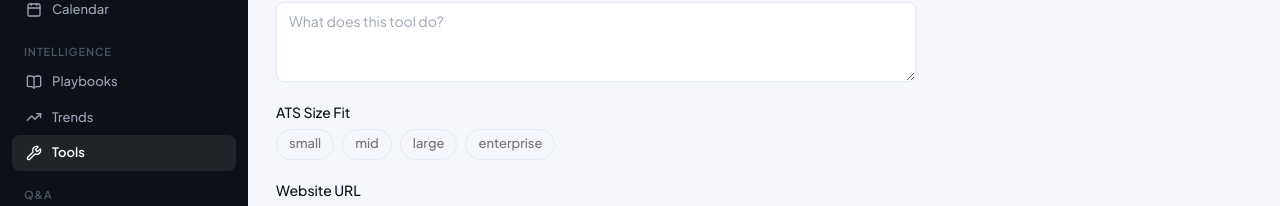
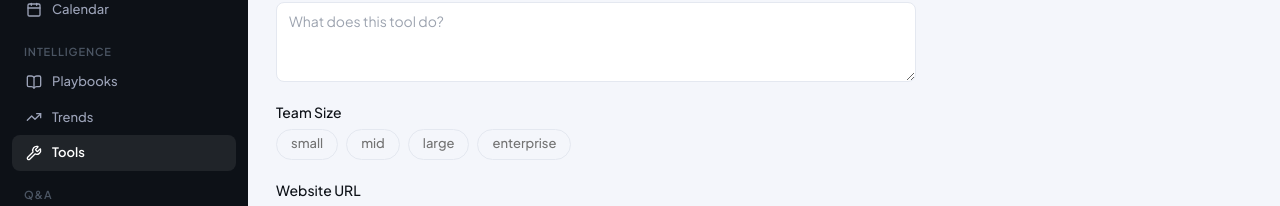
Before and after one commit to ATSTeam-WFG/ATS-Consultations, a Next.js app: page /tools/new in a window 1280 px wide. Shown: the part 280-486 px from the top of the page. Built offline with nearby package versions, Linux system fonts and the light colour scheme; no server answers.

Commit message:
refine(tools): purple accent chips, indigo size pills, rename ATS Size Fit → Team Size

```diff
--- a/app/(app)/tools/new/page.tsx
+++ b/app/(app)/tools/new/page.tsx
@@ -100,7 +100,7 @@ export default function NewToolPage() {
           </div>
 
           <div className="form-group">
-            <label className="form-label">ATS Size Fit</label>
+            <label className="form-label">Team Size</label>
             <div style={{ display: 'flex', gap: '0.5rem', flexWrap: 'wrap' }}>
               {ATS_SIZES.map((size) => (
                 <button
@@ -108,14 +108,16 @@ export default function NewToolPage() {
                   type="button"
                   onClick={() => toggleSize(size)}
                   style={{
-                    padding: '0.3rem 0.75rem',
+                    padding: '0.3rem 0.875rem',
                     borderRadius: '9999px',
                     fontSize: '0.8125rem',
-                    fontWeight: 500,
-                    border: `1px solid ${atsSizeFit.includes(size) ? 'var(--ats-blue)' : 'var(--border)'}`,
-                    background: atsSizeFit.includes(size) ? 'var(--ats-blue-light)' : 'transparent',
-                    color: atsSizeFit.includes(size) ? 'var(--ats-blue-dark)' : 'var(--muted-foreground)',
+                    fontWeight: atsSizeFit.includes(size) ? 600 : 500,
+                    border: '1px solid',
+                    borderColor: atsSizeFit.includes(size) ? 'var(--ats-indigo)' : 'var(--border)',
+                    background: atsSizeFit.includes(size) ? 'var(--ats-indigo)' : 'transparent',
+                    color: atsSizeFit.includes(size) ? '#fff' : 'var(--muted-foreground)',
                     cursor: 'pointer',
+                    transition: 'all 0.15s',
                   }}
                 >
                   {size}
--- a/app/(app)/tools/page.tsx
+++ b/app/(app)/tools/page.tsx
@@ -19,7 +19,7 @@ function highlight(text: string, ranges: readonly [number, number][] | undefined
       <mark
         key={start}
         style={{
-          background: 'rgba(196,165,116,0.25)',
+          background: 'rgba(99,102,241,0.15)',
           borderRadius: '2px',
           fontWeight: 600,
           color: 'inherit',
@@ -206,7 +206,7 @@ function ToolEditModal({ tool, onClose, onSave, onDelete }: ToolEditModalProps)
             />
           </label>
           <label style={{ display: 'flex', flexDirection: 'column', gap: '0.25rem', fontSize: '0.875rem', fontWeight: 500 }}>
-            ATS Size Fit <span style={{ fontWeight: 400, color: 'var(--muted-foreground)' }}>(comma-separated)</span>
+            Team Size <span style={{ fontWeight: 400, color: 'var(--muted-foreground)' }}>(comma-separated)</span>
             <input
               className="ats-input"
               value={form.ats_size_fit}
@@ -322,7 +322,20 @@ function ToolRow({ tool, matches, onEdit }: ToolRowProps) {
       <td>
         <div style={{ display: 'flex', gap: '0.25rem', flexWrap: 'wrap' }}>
           {tool.ats_size_fit?.map((size) => (
-            <span key={size} className="badge badge-processed" style={{ fontSize: '0.6875rem' }}>
+            <span
+              key={size}
+              style={{
+                display: 'inline-flex',
+                alignItems: 'center',
+                padding: '0.15rem 0.55rem',
+                borderRadius: '9999px',
+                fontSize: '0.6875rem',
+                fontWeight: 600,
+                background: 'var(--ats-indigo, #6366f1)',
+                color: '#fff',
+                letterSpacing: '0.02em',
+              }}
+            >
               {size}
             </span>
           ))}
@@ -412,7 +425,7 @@ function ToolSection({ title, tools, matchMap, onEdit }: SectionProps) {
             <tr>
               <th>Name</th>
               <th>Category</th>
-              <th>ATS Size Fit</th>
+              <th>Team Size</th>
               <th>Description</th>
               <th></th>
             </tr>
@@ -446,9 +459,9 @@ function Chip({ label, active, onClick }: { label: string; active: boolean; onCl
         fontSize: '0.8125rem',
         fontWeight: active ? 600 : 400,
         border: '1px solid',
-        borderColor: active ? 'var(--color-gold, #c4a574)' : 'var(--border)',
-        background: active ? 'rgba(196,165,116,0.1)' : 'transparent',
-        color: active ? '#8a6c38' : 'var(--muted-foreground)',
+        borderColor: active ? 'var(--ats-indigo, #6366f1)' : 'var(--border)',
+        background: active ? 'rgba(99,102,241,0.08)' : 'transparent',
+        color: active ? 'var(--ats-indigo-dark, #4f46e5)' : 'var(--muted-foreground)',
         cursor: 'pointer',
         whiteSpace: 'nowrap',
         transition: 'border-color 0.15s, background 0.15s, color 0.15s',
```
